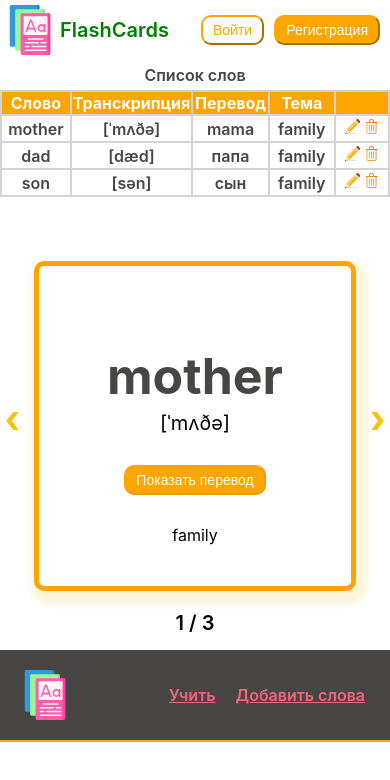
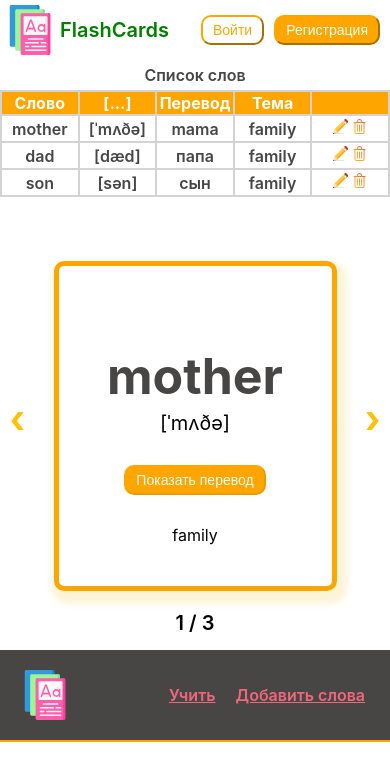
Before and after one commit to IrinaParamonova7980/Flashcards, a React (Create React App) app: page / in a window 390 px wide. Shown: the top 780 px of the page. Built offline with nearby package versions, Linux system fonts and the light colour scheme.

Commit message:
mobile version FlippingCards

```diff
--- a/src/components/ListWords/ListWords.jsx
+++ b/src/components/ListWords/ListWords.jsx
@@ -45,7 +45,7 @@ export default function ListWords() {
       <thead className={styles.thead}>
         <tr>
           <th>Слово</th>
-          <th>Транскрипция</th>
+          <th>[...]</th>
           <th>Перевод</th>
           <th>Тема</th>
           <th></th>
--- a/src/components/WordCard/wordCard.module.scss
+++ b/src/components/WordCard/wordCard.module.scss
@@ -1,7 +1,7 @@
 @import "./../variables.scss";
 
 .card {
-  width: 80%;
+  width: 70%;
   height: 320px;
   border-radius: 10px;
   border: 5px solid $colorBasic;
--- a/src/components/flippingCards/flippingCards.module.scss
+++ b/src/components/flippingCards/flippingCards.module.scss
@@ -25,11 +25,11 @@
 }
 
 .prev {
-  left: 0px;
+  left: 5px;
 }
 
 .next {
-  right: 0;
+  right: 5px;
 }
 
 article {
```
